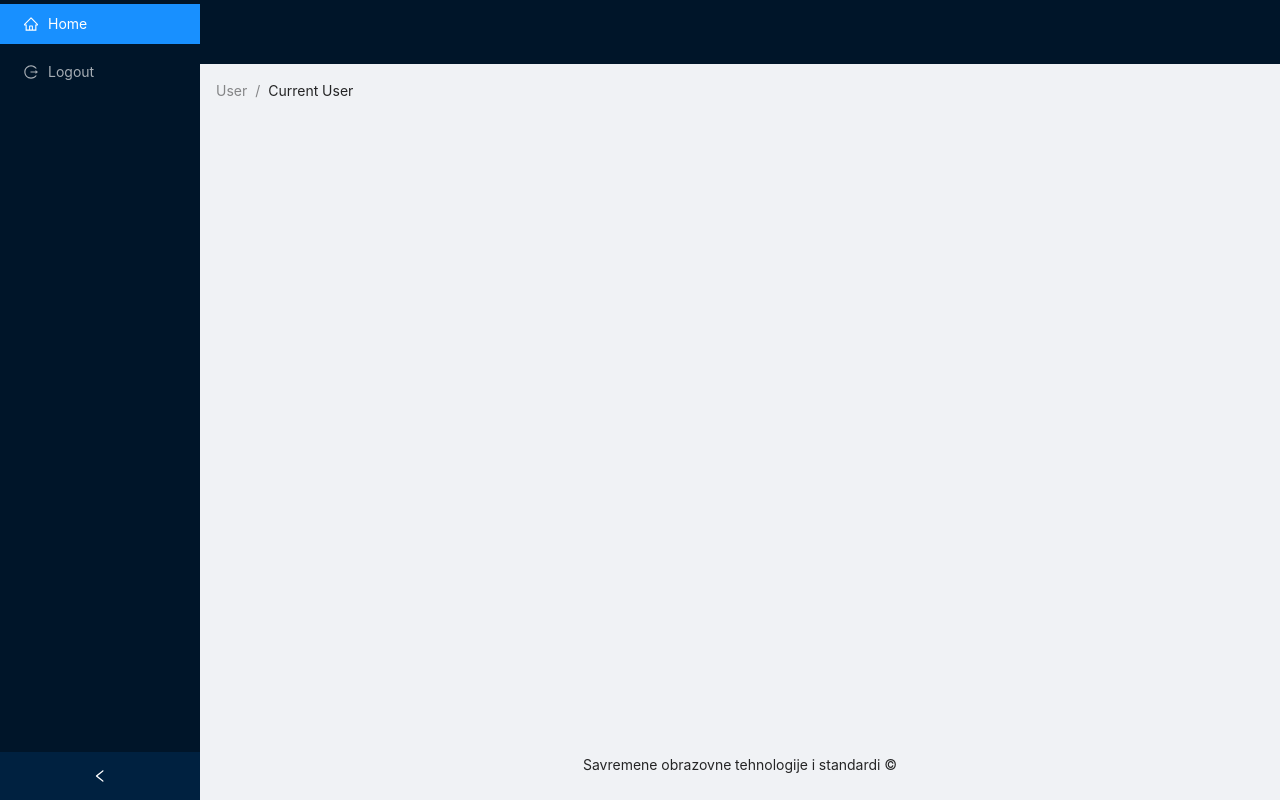
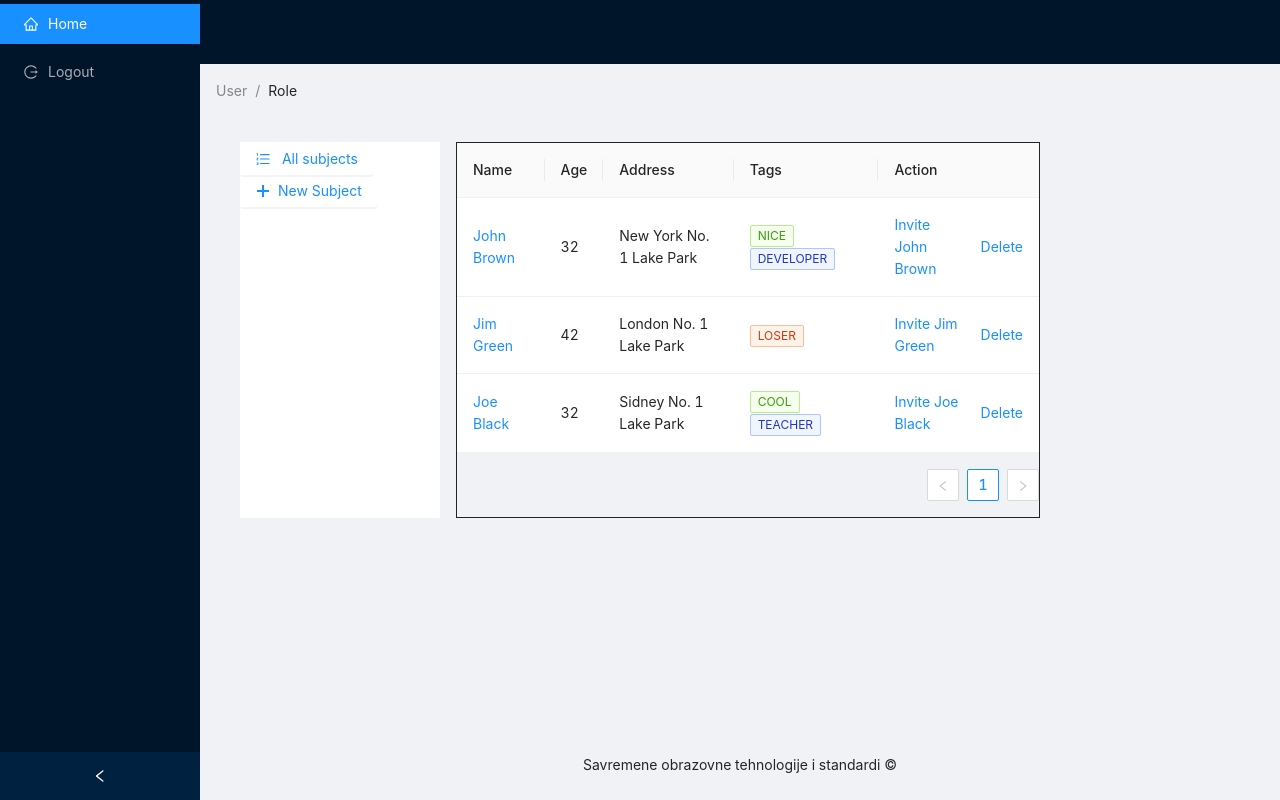
Before and after one commit to Mladjenovic/SOTIS, a React (Create React App) app in the folder frontend/client/: page /admin/subjects in a window 1280 px wide. Built offline with nearby package versions, Linux system fonts and the light colour scheme; sample sign-in values are in the browser's storage.

Commit message:
Initial admin page layout for subjects

```diff
--- a/frontend/client/src/App.css
+++ b/frontend/client/src/App.css
@@ -1 +1,5 @@
-@import '~antd/dist/antd.css';
+@import "~antd/dist/antd.css";
+
+.sider {
+  background-color: white;
+}
--- a/frontend/client/src/containers/Layout.js
+++ b/frontend/client/src/containers/Layout.js
@@ -13,6 +13,7 @@ import {
   LoginOutlined,
   PlusCircleTwoTone,
   LogoutOutlined,
+  BookOutlined,
 } from "@ant-design/icons";
 
 const { Header, Content, Footer, Sider } = Layout;
@@ -20,6 +21,7 @@ const { Header, Content, Footer, Sider } = Layout;
 import Login from "../pages/Login";
 import Register from "../pages/Register";
 import Home from "../pages/Home";
+import AdminSubjects from "../pages/AdminSubjects";
 
 function CustomLayout() {
   const navigate = useNavigate();
@@ -69,15 +71,25 @@ function CustomLayout() {
               <div onClick={handleLogout}>Logout</div>
             </Menu.Item>
           )}
+          {currentUser && currentUser.Role === 0 && (
+            <Menu.Item key="5" icon={<BookOutlined />}>
+              <Link to="/admin/subjects">Subjects</Link>
+            </Menu.Item>
+          )}
         </Menu>
       </Sider>
       <Layout className="site-layout">
         <Header className="site-layout-background" style={{ padding: 0 }} />
         <Content style={{ margin: "0 16px" }}>
-          <Breadcrumb style={{ margin: "16px 0" }}>
-            <Breadcrumb.Item>User</Breadcrumb.Item>
-            <Breadcrumb.Item>Current User</Breadcrumb.Item>
-          </Breadcrumb>
+          {currentUser && (
+            <Breadcrumb style={{ margin: "16px 0" }}>
+              <Breadcrumb.Item>User</Breadcrumb.Item>
+              <Breadcrumb.Item>
+                {currentUser.Name} Role {currentUser.Role}
+              </Breadcrumb.Item>
+            </Breadcrumb>
+          )}
+
           <div
             className="site-layout-background"
             style={{ padding: 24, minHeight: 360 }}
@@ -86,6 +98,7 @@ function CustomLayout() {
               <Route exact path="/" element={<Home />}></Route>
               <Route exact path="/register" element={<Register />} />
               <Route exact path="/login" element={<Login />} />
+              <Route exact path="/admin/subjects" element={<AdminSubjects />} />
             </Routes>
           </div>
         </Content>
--- /dev/null
+++ b/frontend/client/src/pages/AdminSubjects.js
@@ -0,0 +1,111 @@
+import { Layout, Row, Button, Space, Table, Tag } from "antd";
+import React from "react";
+const { Sider, Content } = Layout;
+
+import { PlusOutlined, OrderedListOutlined } from "@ant-design/icons";
+
+const columns = [
+  {
+    title: "Name",
+    dataIndex: "name",
+    key: "name",
+    render: (text) => <a>{text}</a>,
+  },
+  {
+    title: "Age",
+    dataIndex: "age",
+    key: "age",
+  },
+  {
+    title: "Address",
+    dataIndex: "address",
+    key: "address",
+  },
+  {
+    title: "Tags",
+    key: "tags",
+    dataIndex: "tags",
+    render: (_, { tags }) => (
+      <>
+        {tags.map((tag) => {
+          let color = tag.length > 5 ? "geekblue" : "green";
+          if (tag === "loser") {
+            color = "volcano";
+          }
+          return (
+            <Tag color={color} key={tag}>
+              {tag.toUpperCase()}
+            </Tag>
+          );
+        })}
+      </>
+    ),
+  },
+  {
+    title: "Action",
+    key: "action",
+    render: (_, record) => (
+      <Space size="middle">
+        <a>Invite {record.name}</a>
+        <a>Delete</a>
+      </Space>
+    ),
+  },
+];
+const data = [
+  {
+    key: "1",
+    name: "John Brown",
+    age: 32,
+    address: "New York No. 1 Lake Park",
+    tags: ["nice", "developer"],
+  },
+  {
+    key: "2",
+    name: "Jim Green",
+    age: 42,
+    address: "London No. 1 Lake Park",
+    tags: ["loser"],
+  },
+  {
+    key: "3",
+    name: "Joe Black",
+    age: 32,
+    address: "Sidney No. 1 Lake Park",
+    tags: ["cool", "teacher"],
+  },
+];
+
+function AdminSubjects() {
+  return (
+    <Layout>
+      <Sider
+        style={{
+          color: "white",
+          backgroundColor: "white",
+          border: "1px solid",
+          marginRight: "1rem",
+        }}
+      >
+        <Row>
+          <Button type="primary" ghost style={{ border: "none" }}>
+            <OrderedListOutlined />
+            &nbsp;All subjects
+          </Button>
+        </Row>
+        <Row>
+          <Button type="primary" ghost style={{ border: "none" }}>
+            <PlusOutlined /> New Subject
+          </Button>
+        </Row>
+      </Sider>
+      <Layout style={{ border: "1px solid", marginRight: "20%" }}>
+        <Content>
+          <Table columns={columns} dataSource={data} />
+        </Content>
+      </Layout>
+    </Layout>
+  );
+}
+
+export default AdminSubjects;
```
